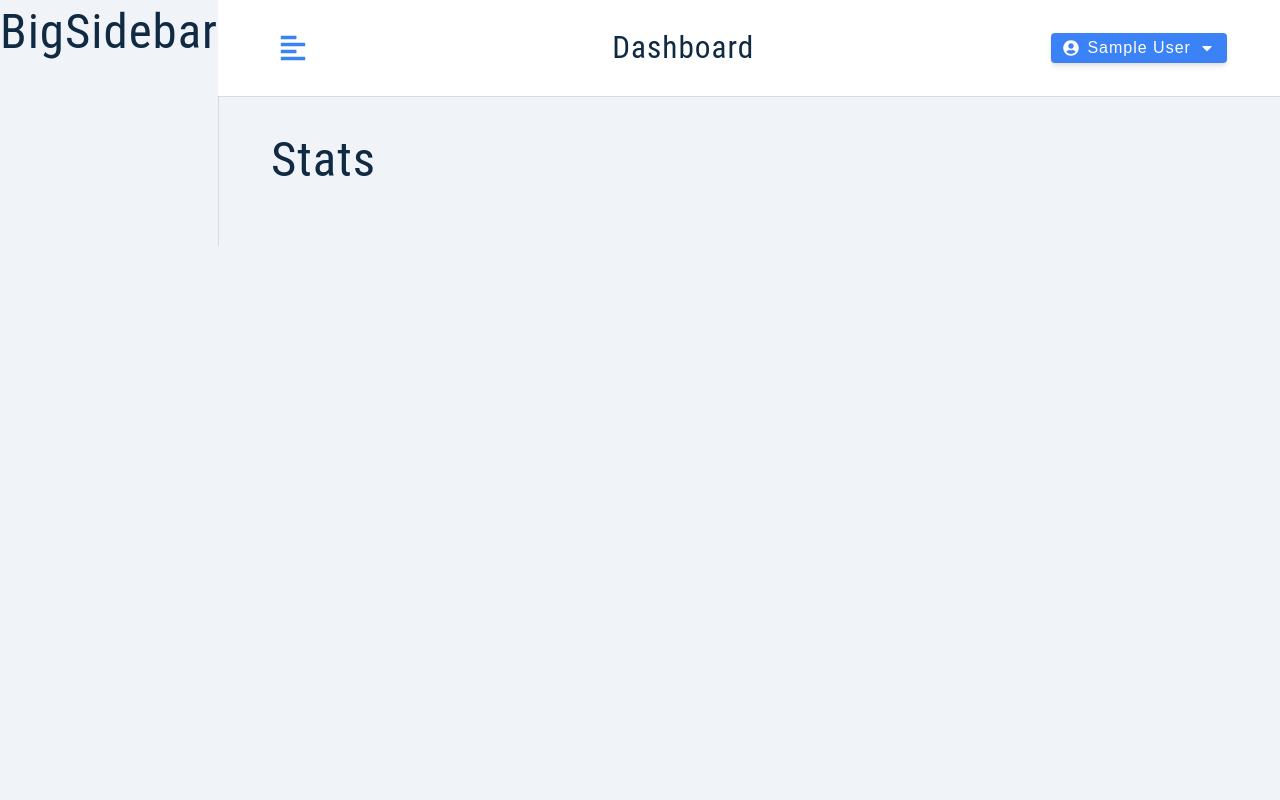
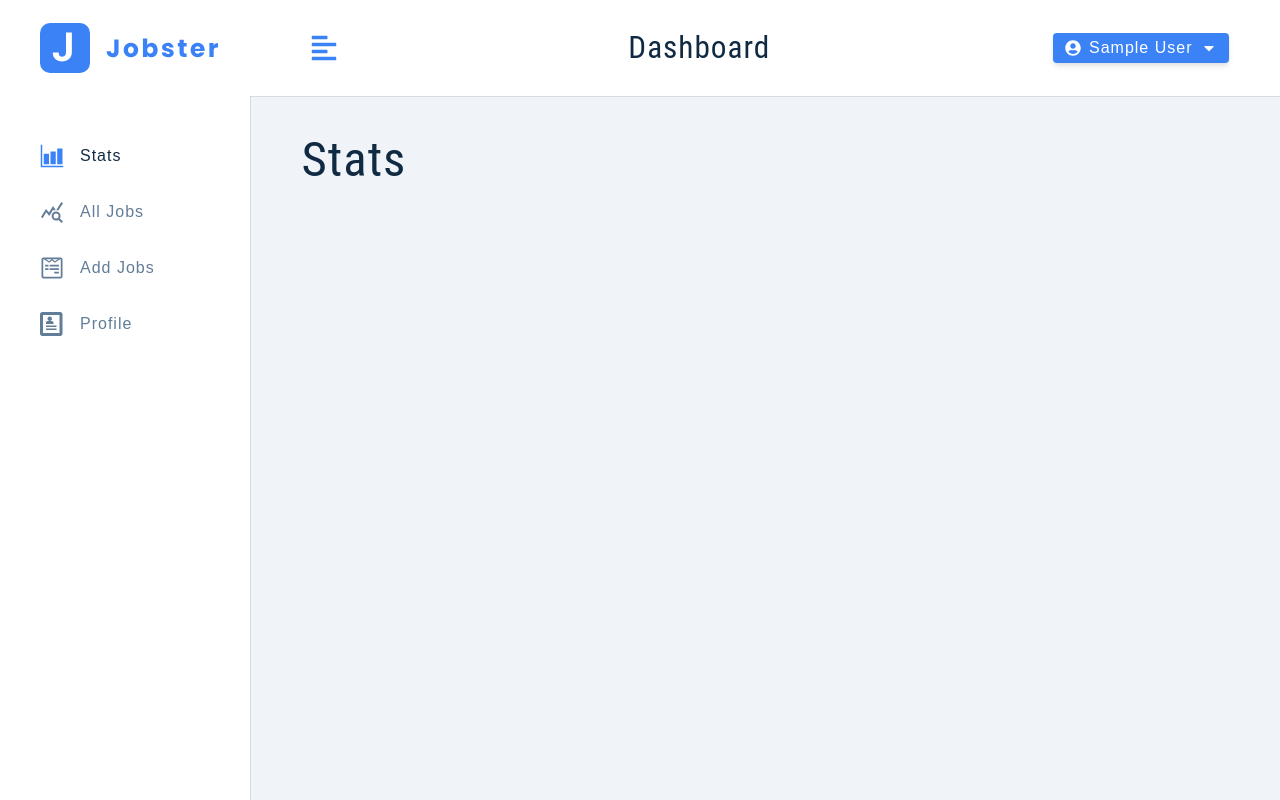
Before and after one commit to sabrinamaral/redux-toolkit-jobster, a React (Create React App) app: page / in a window 1280 px wide. Built offline with nearby package versions, Linux system fonts and the light colour scheme; sample sign-in values are in the browser's storage.

Commit message:
BigSidebar component

```diff
--- a/src/components/BigSidebar.js
+++ b/src/components/BigSidebar.js
@@ -1,10 +1,23 @@
-import React from "react";
+import { useSelector } from "react-redux";
 import Wrapper from "../assets/wrappers/BigSidebar";
+import { NavLinks, Logo } from "../components";
 
 const BigSidebar = () => {
+  const { isSidebarOpen } = useSelector((store) => store.user);
   return (
     <Wrapper>
-      <h1>BigSidebar</h1>
+      <div
+        className={
+          isSidebarOpen ? "sidebar-container" : "sidebar-container show-sidebar"
+        }
+      >
+        <div className="content">
+          <header>
+            <Logo />
+          </header>
+          <NavLinks />
+        </div>
+      </div>
     </Wrapper>
   );
 };
```
